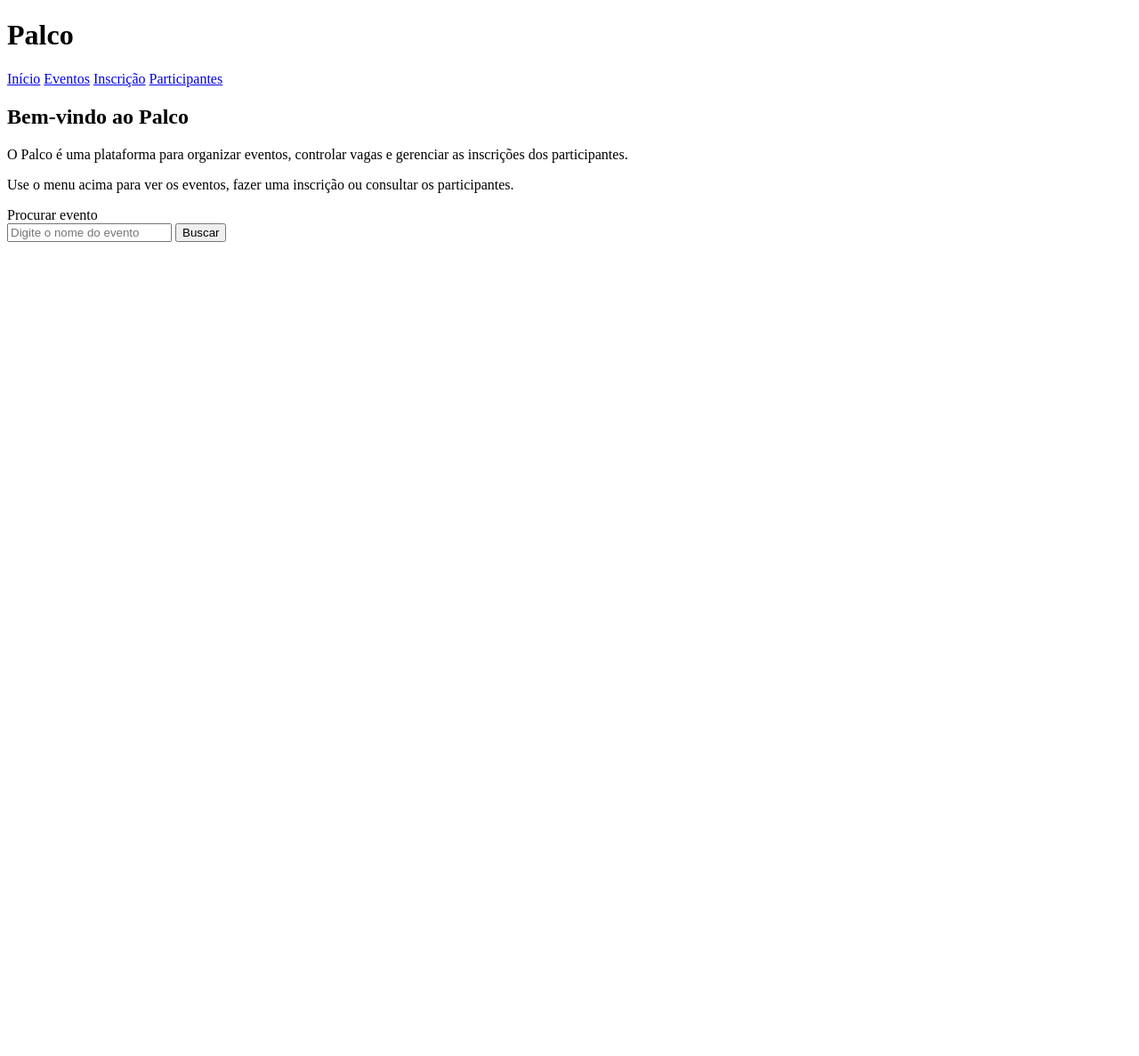
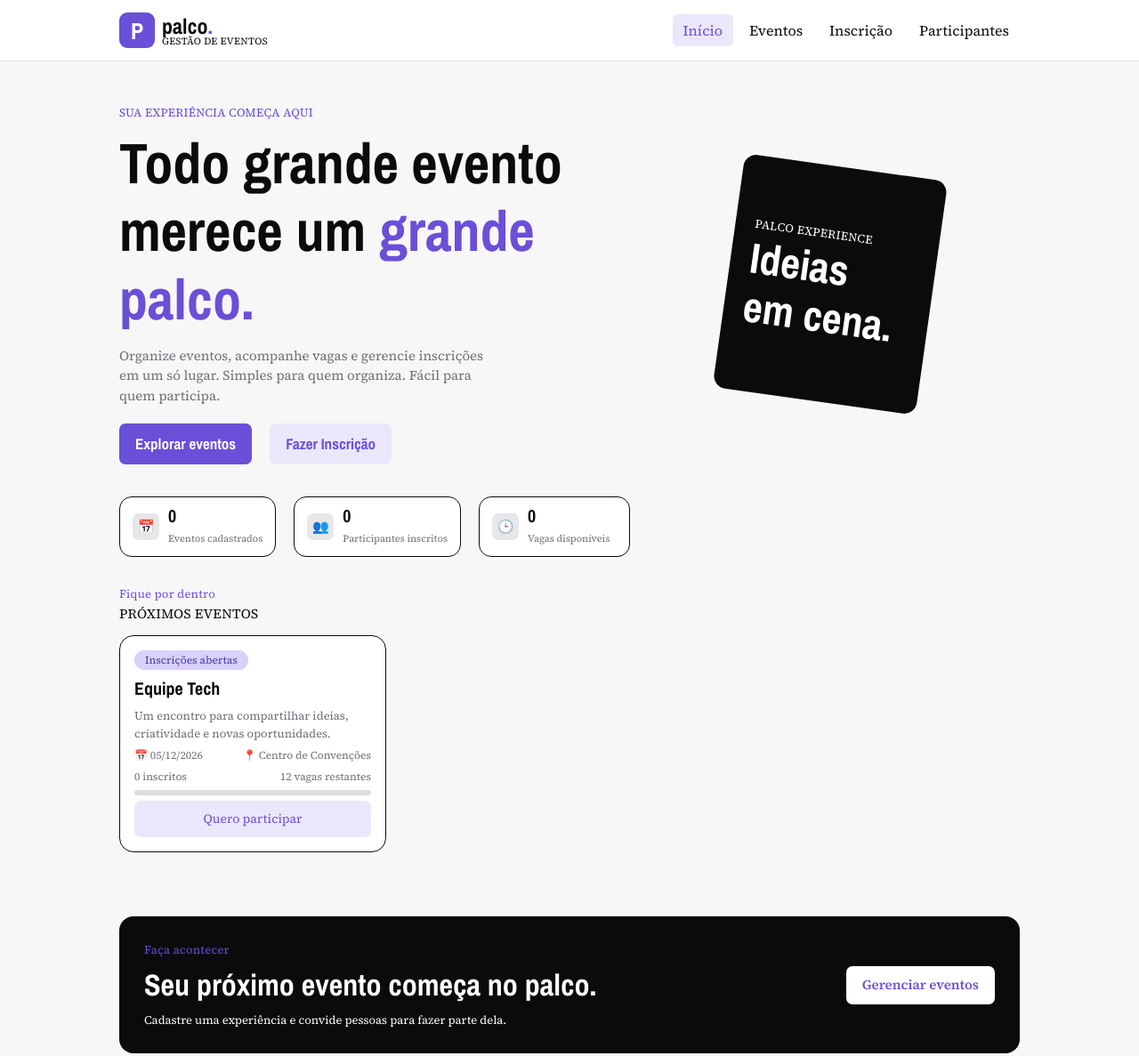
Before and after one commit to Jotapeqzz/Palco-eventos, a plain HTML site: page index.html in a window 1280 px wide. Shown: the whole page at 89% size. Before the commit the page ends 800 px from the top, so only its background shows below. Drawn offline with nearby package versions, Linux system fonts and the light colour scheme.

Commit message:
feat: adiciona estrutura do site

```diff
--- a/css/index.css
+++ b/css/index.css
@@ -0,0 +1,61 @@
+:root{--roxo:#6a4fd8;--lilas:#ebe7fb;--preto:#0b0b0b;--fundo:#f7f7f7;--cinza:#6f6f78;--linha:#e3e3e8}
+*{box-sizing:border-box}
+body{margin:0;background:var(--fundo);color:var(--preto);font-family:"Source Serif 4",Georgia,serif;line-height:1.5}
+h1,h2,h3,.btn,.logo strong{font-family:"Archivo Narrow","Arial Narrow",sans-serif;font-weight:700}
+a{color:inherit;text-decoration:none}
+main{max-width:1060px;margin:0 auto;padding:0 24px 56px}
+
+.topo{display:flex;flex-wrap:wrap;align-items:center;justify-content:space-between;gap:12px 24px;padding:14px max(24px,calc((100% - 1060px)/2 + 24px));background:#fff;border-bottom:1px solid var(--linha)}
+.logo{display:flex;align-items:center;gap:8px}
+.logo-p{display:grid;place-items:center;width:40px;height:40px;border-radius:9px;background:var(--roxo);color:#fff;font:700 26px "Archivo Narrow",sans-serif}
+.logo-texto{display:flex;flex-direction:column;line-height:1}
+.logo strong{font-size:24px}
+.logo i{color:var(--roxo);font-style:normal}
+.logo small{font-size:11px;letter-spacing:.03em}
+nav{display:flex;flex-wrap:wrap;gap:6px}
+nav a{padding:6px 12px;border-radius:6px}
+nav a.ativo{background:var(--lilas);color:var(--roxo)}
+nav a:hover{color:var(--roxo)}
+a:focus-visible{outline:3px solid var(--roxo);outline-offset:2px}
+
+.btn{display:inline-block;padding:10px 18px;border-radius:7px;font-size:17px;cursor:pointer}
+.btn.primario{background:var(--roxo);color:#fff}
+.btn.secundario{background:var(--lilas);color:var(--roxo)}
+.btn.branco{background:#fff;color:var(--roxo);font-family:"Source Serif 4",Georgia,serif;font-weight:600;font-size:15px}
+.eyebrow{margin:0;color:var(--roxo);font-size:13px;letter-spacing:.02em}
+
+.hero{display:grid;grid-template-columns:1.3fr 1fr;align-items:center;gap:32px;padding:48px 0 28px}
+.hero h1{margin:8px 0 14px;font-size:clamp(40px,6vw,64px);line-height:1.2}
+.hero h1 span{color:var(--roxo)}
+.hero-desc{max-width:420px;margin:0 0 20px;color:var(--cinza);font-size:15px}
+.botoes{display:flex;flex-wrap:wrap;gap:20px}
+.destaque{justify-self:center;width:min(230px,100%);aspect-ratio:1/1.15;padding:26px 22px;background:var(--preto);color:#fff;border-radius:14px;transform:rotate(8deg);display:flex;flex-direction:column;justify-content:center}
+.destaque small{font-size:13px;letter-spacing:.03em}
+.destaque strong{font:700 clamp(34px,5vw,48px)/1.15 "Archivo Narrow","Arial Narrow",sans-serif}
+
+.indicadores{display:flex;flex-wrap:wrap;gap:20px;margin:8px 0 32px}
+.indicador{display:flex;align-items:center;gap:10px;min-width:170px;padding:10px 14px;background:#fff;border:1px solid var(--preto);border-radius:14px}
+.indicador .icone{display:grid;place-items:center;width:30px;height:30px;background:#e7e7ea;border-radius:7px;font-size:15px}
+.indicador b{display:block;font:700 20px/1.1 "Archivo Narrow",sans-serif}
+.indicador small{color:var(--cinza);font-size:11px}
+
+.proximos h2{margin:2px 0 14px;font:400 15px "Source Serif 4",Georgia,serif;letter-spacing:.02em}
+.card-evento{max-width:300px;padding:16px;background:#fff;border:1px solid var(--preto);border-radius:16px;display:flex;flex-direction:column;gap:6px}
+.card-evento h3{margin:0;font-size:20px}
+.selo{align-self:flex-start;padding:2px 12px;background:#d9d1fa;color:#4a3aa8;border-radius:99px;font-size:12px}
+.desc{margin:0;color:var(--cinza);font-size:13px}
+.meta{display:flex;flex-wrap:wrap;justify-content:space-between;gap:4px 12px;margin:0;color:var(--cinza);font-size:12px}
+.barra{height:6px;background:#dcdce2;border-radius:4px;overflow:hidden}
+.barra i{display:block;height:100%;background:var(--roxo)}
+.cheio{text-align:center;font-family:"Source Serif 4",Georgia,serif;font-weight:400;font-size:14px}
+
+.chamada{display:flex;flex-wrap:wrap;align-items:center;justify-content:space-between;gap:20px;margin-top:72px;padding:28px 28px;background:var(--preto);color:#fff;border-radius:16px}
+.chamada h2{margin:4px 0;font-size:clamp(26px,4vw,34px)}
+.chamada p:last-child{margin:0;font-size:13px}
+
+/* ===== Celular ===== */
+@media (max-width:760px){
+  .hero{grid-template-columns:1fr;padding-top:32px}
+  .destaque{transform:rotate(5deg);margin-top:12px}
+  .chamada{margin-top:48px}
+}
--- a/index.html
+++ b/index.html
@@ -4,19 +4,69 @@
   <meta charset="UTF-8">
   <meta name="viewport" content="width=device-width, initial-scale=1">
   <title>Início · Palco</title>
+  <link rel="preconnect" href="https://fonts.googleapis.com">
+  <link href="https://fonts.googleapis.com/css2?family=Archivo+Narrow:wght@500;700&family=Source+Serif+4:wght@400;600&display=swap" rel="stylesheet">
+  <link rel="stylesheet" href="css/index.css">
 </head>
 <body>
-  <header>
-    <h1>Palco</h1>
-    <nav><a href="index.html">Início</a> <a href="eventos.html">Eventos</a> <a href="inscricao.html">Inscrição</a> <a href="participantes.html">Participantes</a></nav>
+  <header class="topo">
+    <a class="logo" href="index.html" aria-label="Palco, gestão de eventos">
+      <span class="logo-p">P</span>
+      <span class="logo-texto"><strong>palco<i>.</i></strong><small>GESTÃO DE EVENTOS</small></span>
+    </a>
+    <nav aria-label="Principal">
+      <a href="index.html" class="ativo">Início</a>
+      <a href="eventos.html">Eventos</a>
+      <a href="inscricao.html">Inscrição</a>
+      <a href="participantes.html">Participantes</a>
+    </nav>
   </header>
+
   <main>
-    <h2>Bem-vindo ao Palco</h2>
-    <p>O Palco é uma plataforma para organizar eventos, controlar vagas e gerenciar as inscrições dos participantes.</p>
-    <p>Use o menu acima para ver os eventos, fazer uma inscrição ou consultar os participantes.</p>
-    <label for="busca">Procurar evento</label><br>
-    <input type="text" id="busca" placeholder="Digite o nome do evento">
-    <button type="button">Buscar</button>
+    <section class="hero">
+      <div class="hero-texto">
+        <p class="eyebrow">SUA EXPERIÊNCIA COMEÇA AQUI</p>
+        <h1>Todo grande evento merece um <span>grande palco.</span></h1>
+        <p class="hero-desc">Organize eventos, acompanhe vagas e gerencie inscrições em um só lugar. Simples para quem organiza. Fácil para quem participa.</p>
+        <div class="botoes">
+          <a class="btn primario" href="eventos.html">Explorar eventos</a>
+          <a class="btn secundario" href="inscricao.html">Fazer Inscrição</a>
+        </div>
+      </div>
+      <aside class="destaque" aria-hidden="true">
+        <small>PALCO EXPERIENCE</small>
+        <strong>Ideias<br>em cena.</strong>
+      </aside>
+    </section>
+
+    <section class="indicadores" aria-label="Indicadores">
+      <div class="indicador"><span class="icone">📅</span><div><b>0</b><small>Eventos cadastrados</small></div></div>
+      <div class="indicador"><span class="icone">👥</span><div><b>0</b><small>Participantes inscritos</small></div></div>
+      <div class="indicador"><span class="icone">🕒</span><div><b>0</b><small>Vagas disponíveis</small></div></div>
+    </section>
+
+    <section class="proximos">
+      <p class="eyebrow">Fique por dentro</p>
+      <h2>PRÓXIMOS EVENTOS</h2>
+      <article class="card-evento">
+        <span class="selo">Inscrições abertas</span>
+        <h3>Equipe Tech</h3>
+        <p class="desc">Um encontro para compartilhar ideias, criatividade e novas oportunidades.</p>
+        <p class="meta"><span>📅 05/12/2026</span><span>📍 Centro de Convenções</span></p>
+        <p class="meta"><span>0 inscritos</span><span>12 vagas restantes</span></p>
+        <div class="barra"><i style="width:0%"></i></div>
+        <a class="btn secundario cheio" href="inscricao.html">Quero participar</a>
+      </article>
+    </section>
+
+    <section class="chamada">
+      <div>
+        <p class="eyebrow">Faça acontecer</p>
+        <h2>Seu próximo evento começa no palco.</h2>
+        <p>Cadastre uma experiência e convide pessoas para fazer parte dela.</p>
+      </div>
+      <a class="btn branco" href="eventos.html">Gerenciar eventos</a>
+    </section>
   </main>
 </body>
 </html>
```
Also changed, not shown: Wireframe/WhatsApp Image 2026-11-15 at 19.19.39 (1).jpeg (added), Wireframe/WhatsApp Image 2026-11-15 at 19.19.39.jpeg (added), Wireframe/WhatsApp Image 2026-11-15 at 19.19.40 (1).jpeg (added), Wireframe/WhatsApp Image 2026-11-15 at 19.19.40.jpeg (added), 1 other file.
